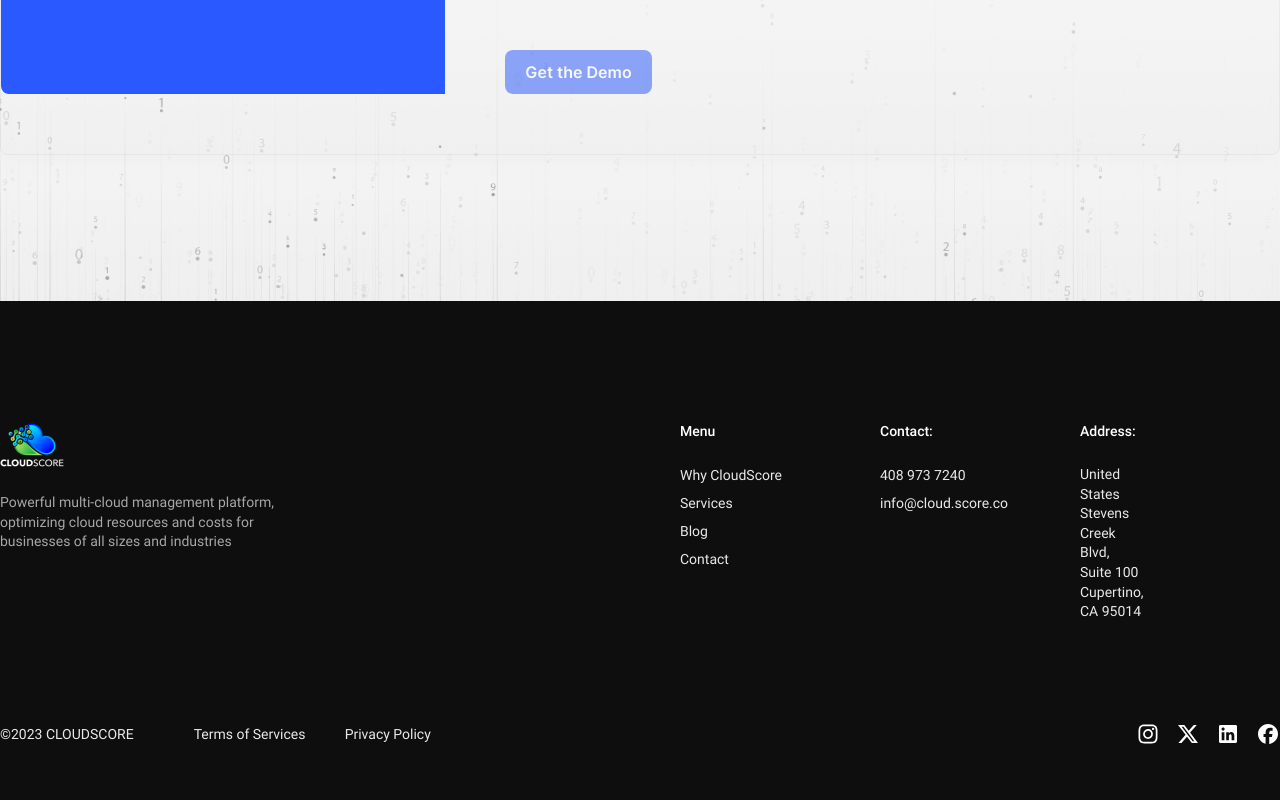
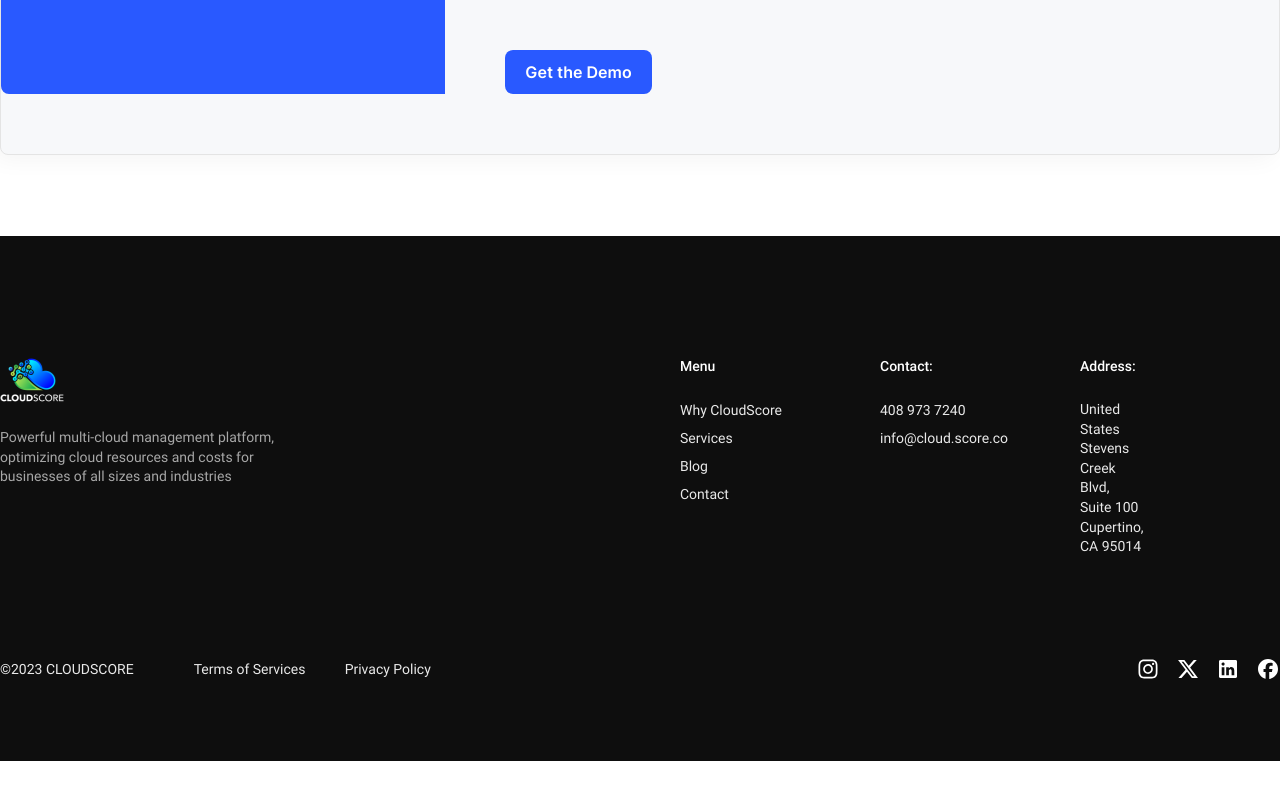
Before and after one commit to Shravankumar1989/CloudScore-React, a React (Create React App) app: page / in a window 1280 px wide. Shown: the part 8611-9411 px from the top of the page. After the commit the page ends 9372 px from the top, so only its background shows below. Built offline with nearby package versions, Linux system fonts and the light colour scheme.

Commit message:
remove background image

```diff
--- a/src/components/Footer/index.jsx
+++ b/src/components/Footer/index.jsx
@@ -7,13 +7,8 @@ const Footer = (props) => {
   return (
     <>
       <footer className={props.className}>
-        <div className="flex flex-col relative w-full">
-          <Img
-            className="h-[801px] mx-auto object-cover w-full"
-            src="images/img_numcloud1.png"
-            alt="numcloudOne"
-          />
-          <div className="bg-black-900 flex flex-col items-center justify-center  mt-[-236px] mx-auto w-full z-[1]">
+
+          <div className="bg-black-900 flex flex-col items-center justify-center  mt-[500px] mx-auto w-full z-[1]">
             <div className="flex flex-col items-start justify-start max-w-[1440px] w-full">
               <div className="flex md:flex-col flex-row md:gap-10 gap-[152.1px] items-start justify-between pt-[120px] w-full">
                 <div className="flex flex-1 flex-col h-full items-start justify-start w-full">
@@ -191,7 +186,6 @@ const Footer = (props) => {
               </div>
             </div>
           </div>
-        </div>
       </footer>
     </>
   );
```
